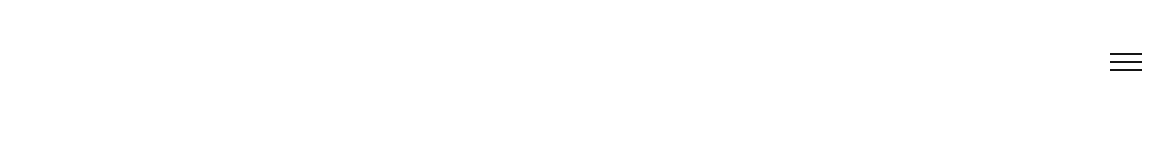
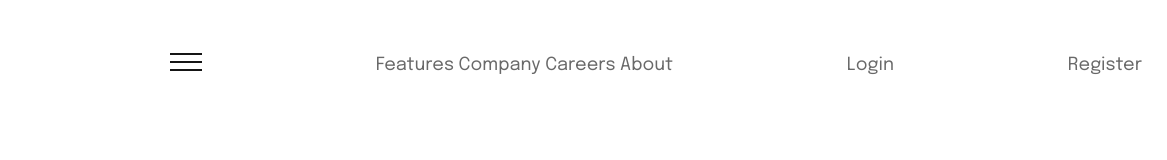
Before and after one commit to sushi057/Frontend-Mentor, a plain HTML site: page index.html in a window 1280 px wide. Shown: the full height of the page, 113-1280 px from the left. Drawn offline with Linux system fonts and the light colour scheme.

Commit message:
Added final two nav buttons

```diff
--- a/app/styles/_globals.scss
+++ b/app/styles/_globals.scss
@@ -10,9 +10,14 @@ html{
 body{
     margin: 0;
     padding: 0;
+    font-size: $font-med;
     line-height: 1.3;
     font-family: 'Epilogue', sans-serif;
+}
 
+a, a:visited, a:hover{
+    text-decoration: none;
+    color: $mediumGray;
 }
 
 //Flexbox
@@ -31,3 +36,5 @@ body{
         align-items: center;
     }
 }
+
+//Buttons
--- a/app/styles/_header.scss
+++ b/app/styles/_header.scss
@@ -14,7 +14,12 @@
         }
     }
 
-    &__menu{ //Mobile Menu
+    &__links{
 
+        a {
+            font-size: $font-sm;
+            color: $mediumGray;
+        }
     }
+
 }
--- a/app/styles/_variables.scss
+++ b/app/styles/_variables.scss
@@ -2,3 +2,7 @@
 $almostWhite: hsl(0, 0%, 98%);
 $mediumGray: hsl(0, 0%, 41%);
 $almostBlack: hsl(0, 0%, 8%);
+
+//font-sizes
+$font-sm: 14px;
+$font-med: 18px;
--- a/index.html
+++ b/index.html
@@ -20,17 +20,24 @@
       <a href="/" class="header__logo">
         <img src="./images/logo.svg" alt="logo">
       </a>
+
       <a href="#" class="header_menu">
         <img src="./images/icon-menu.svg" alt="menu">
+      </a>
+
+      <div class="header_links">
+        <a href="#">Features</a>
+        <a href="#">Company</a>
+        <a href="#">Careers</a>
+        <a href="#">About</a>
+      </div>
+
+      <a href="#">Login</a>
+      <a href="#"></button>Register</a>
     </nav>
   </header>
 
   <!--
-  Features
-  Company
-  Careers
-  About
-
     Login
     Register
 
```
Also changed, not shown: app/styles/styles.css, 1 other file. Lines whose indentation alone changed are shown as unchanged.
